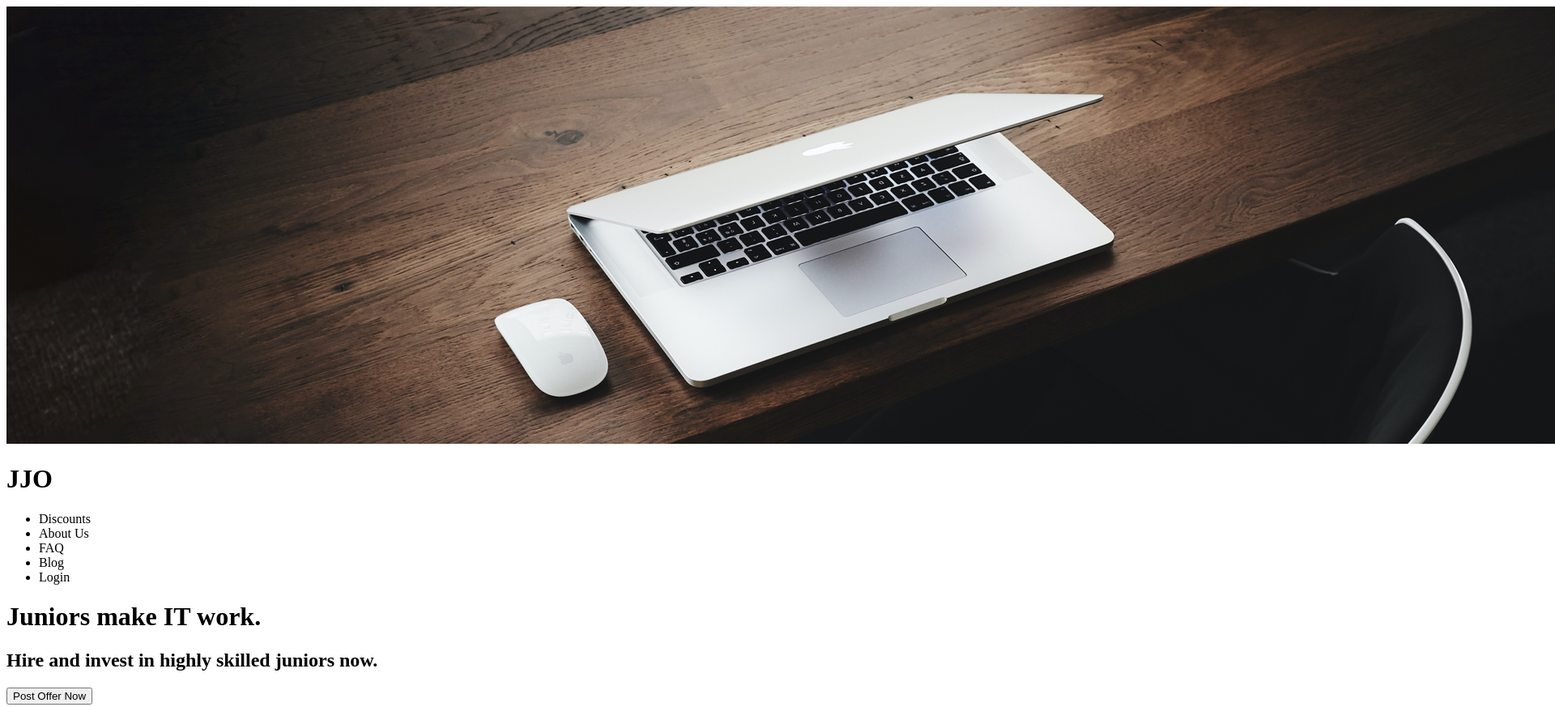
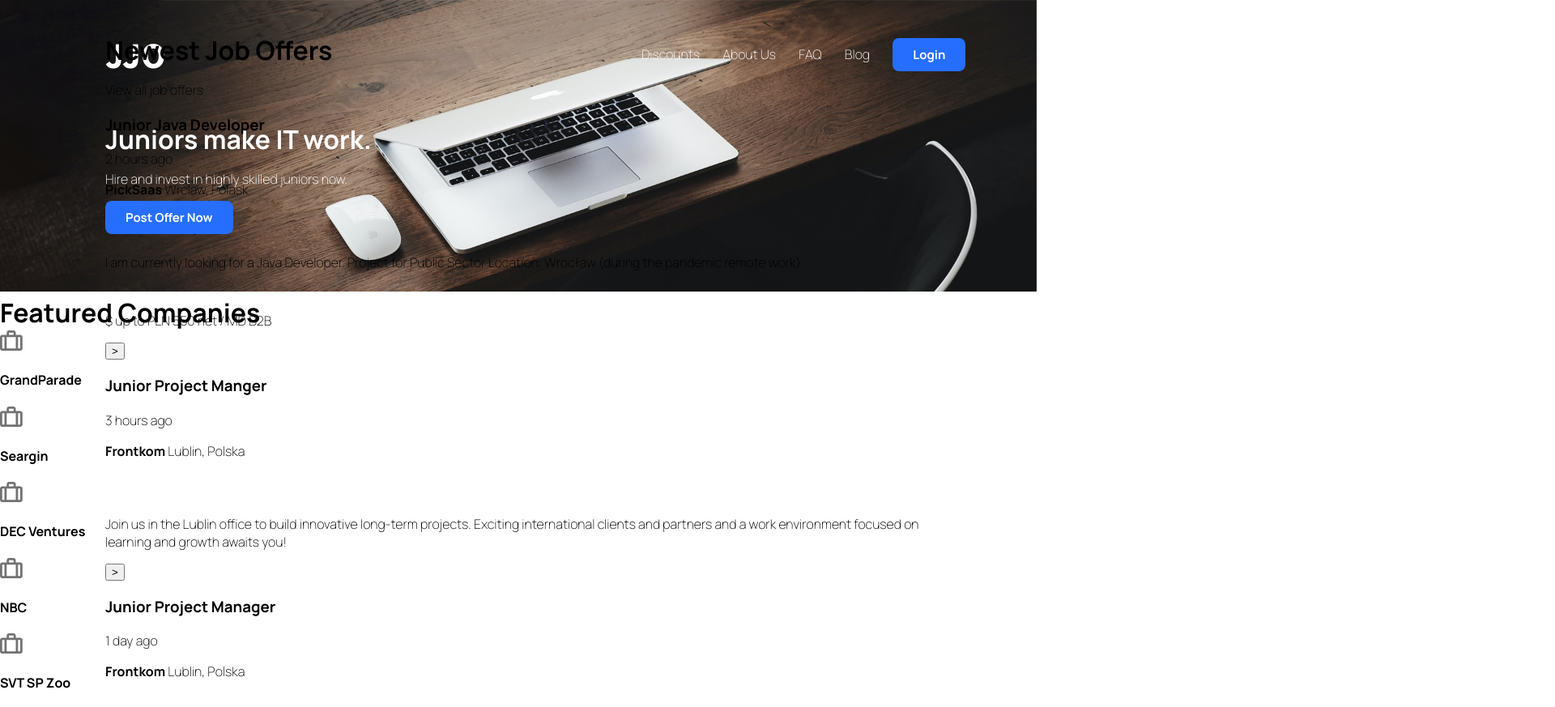
Before and after one commit to MK-Codecademy/Richard-Convery-JJO-Front-End-Coding-Challenge, a plain HTML site: page Index.html in a window 1280 px wide. Shown: the top 873 px of the page at 81% size, 1920 px wide, since content can reach past the window. Drawn offline with Linux system fonts and the light colour scheme.

Commit message:
Creation of CSS and styling of hero banner

```diff
--- a/Index.html
+++ b/Index.html
@@ -6,14 +6,21 @@
     <meta http-equiv="X-UA-Compatible" content="IE=edge">
     <meta name="viewport" content="width=device-width, initial-scale=1.0">
     <link rel="stylesheet" href="Resources/CSS/style.css">
+    <link rel="preconnect" href="https://fonts.gstatic.com">
+    <link rel="preconnect" href="https://fonts.gstatic.com">
+    <link href="https://fonts.googleapis.com/css2?family=Manrope:wght@200;700&display=swap" rel="stylesheet">
+    <link rel="preconnect" href="https://fonts.gstatic.com">
+<link href="https://fonts.googleapis.com/css2?family=Source+Sans+Pro:wght@700&display=swap" rel="stylesheet">
     <title>Richard Convery JJO</title>
 
 </head>
 <body>
     <!-- create the hero header and text within it -->
 <div class='hero'></div>
-<img src="Resources/images/hero-image.png" alt="Welcome to JJO">
-<h1 class="white">JJO</h1>
+<img id="hero-image" src="Resources/images/hero-image.png" alt="Welcome to JJO">
+<div class="hero-container">
+    <div class="hero-top">
+        <h1 class="white sans JJO">JJO</h1>
         <nav class="top-nav">
             <ul>
                 <li>Discounts</li>
@@ -23,10 +30,16 @@
                 <li class="btn">Login</li>
             </ul>
         </nav>
+    </div>
+    <br>
+    <br>
+    <br>
         <h1 class="white">Juniors make IT work.</h1>
-    <h2>Hire and invest in highly skilled juniors now.</h2>
+        <p class="white">Hire and invest in highly skilled juniors now.</p>
     <button class="btn">Post Offer Now</button>
+</div>
 <!-- Job offers -->
+<div class="job-offers-container">
     <div class="job-offers">
         <h1>Newest Job Offers</h1>
         <p class="link">View all job offers</p>
@@ -62,6 +75,7 @@
                 <br>
                 <p>$ up to PLN 550 net / MD B2B</p>
                 <button>></button>
+            </div>
         </div>
     </div>
 </div>
@@ -106,7 +120,7 @@
 </div>
 <!-- newsletter sign up -->
 <div class="newsletter">
-    <img src="Resources/images/Newsletter-image.png" alt="Sign up to get the latest jobs">
+    <img id="newsletter-image" src="Resources/images/Newsletter-image.png" alt="Sign up to get the latest jobs">
     <div class="sign-up">
         <h1 class="white">Receive new job offers.</h1>
         <p>Want to know as soon as a new job offer is posted on our website? Subscribe to our weekly job offer digest.</p>
--- a/Resources/CSS/style.css
+++ b/Resources/CSS/style.css
@@ -0,0 +1,66 @@
+html, body {
+    margin:0;
+    padding:0;
+    }
+h1, h2, h3, h4, p, nav, .btn  {
+    font-family: 'Manrope', sans-serif;
+}
+.sans {
+    font-family: 'Source Sans Pro', sans-serif;
+    font-size: 45px;
+}
+h1 {
+    font-weight: bold;
+    display: inline;
+}
+h2 {
+    display: block;
+}
+.JJO {
+    padding-bottom: 25px;
+}
+#hero-image {
+    width: 100%;
+}
+#newsletter-image {
+    width: 100%;
+}
+nav {
+    float: right;
+}
+li {
+    display: inline;
+    margin-left: 25px;
+}
+.btn {
+    background-color: #266EFD;
+    box-shadow: #3876F1 58%;
+    padding: 10px 25px;
+    border-radius: 8px;
+    border-style: none;
+    color: white;
+    font-size: 15px;
+    font-weight: bold;
+}
+.hero {
+    position: relative;
+    text-align: center;
+}
+.hero-container {
+    position: absolute;
+    top: 40px;
+    left: 130px;
+    width: 83%;
+}
+.job-offers{
+    position: absolute;
+    top: 40px;
+    left: 130px;
+    width: 83%;
+}
+.white {
+    color: white;
+}
+.top-nav {
+    color: white;
+}
```
Lines whose indentation alone changed are shown as unchanged.
